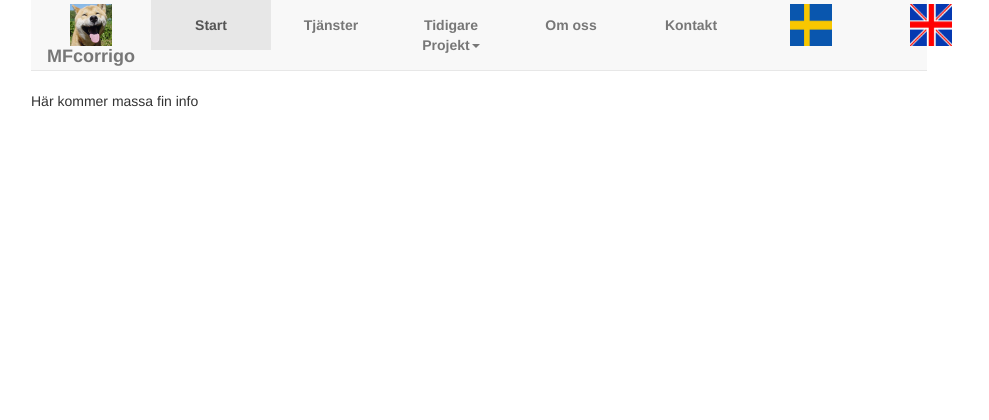
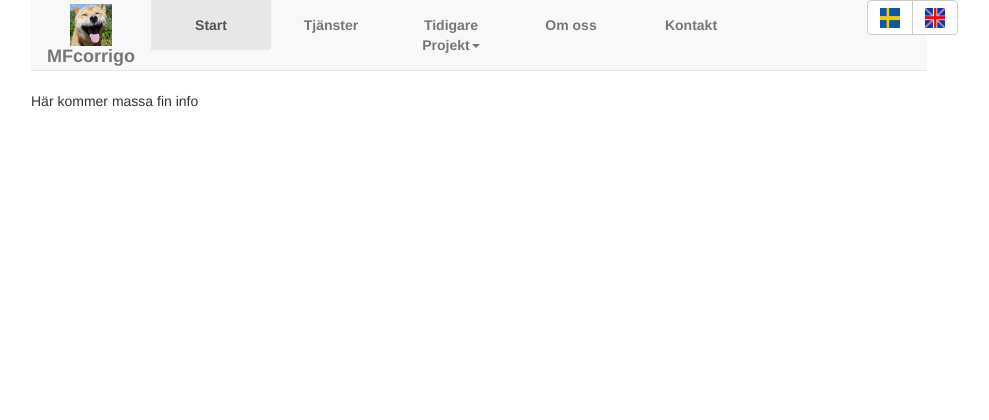
Before and after one commit to msfe/MFCORRIGO, a PHP site: page / in a window 1280 px wide; the page is wider, and only the part inside the window is pictured. Shown: the top 420 px of that part, without its empty margins (161-1150 px from the left). Run offline with PHP 8.4, Linux system fonts and the light colour scheme; some libraries are stand-ins or nearby versions.

Commit message:
fixed flags position

```diff
--- a/index.html
+++ b/index.html
@@ -37,10 +37,10 @@
 						<li><a href="#Om Oss">Om oss</a></li>
 						<li><a href="#Kontakt">Kontakt</a></li>
 					</ul>
-					<table>
-						<td><a href="#Svenska"><img src="res/swedishflag.jpg" id="swedishflag" height="42" width="42"></a></td>
-						<td><a href="#English"><img src="res/british-flag.jpg" id="englishflag" height="42" width="42"></a></td>
-					</table>
+					<div class="btn-group" id="flags">
+						<button type="button" class="btn btn-default"><img src="res/swedishflag.jpg" id="swedishflag" height="20" width="20"></button>
+						<button type="button" class="btn btn-default"><img src="res/british-flag.jpg" id="englishflag" height="20" width="20"></button>
+					</div>
 				</div>
 			</div>
 		</div>
--- a/maincss.css
+++ b/maincss.css
@@ -21,7 +21,8 @@ header {
 }
 
 #flags {
-	margin-right: 15%;
+	float: right;
+	margin-right: 20%;
 }
 
 #body {
```
